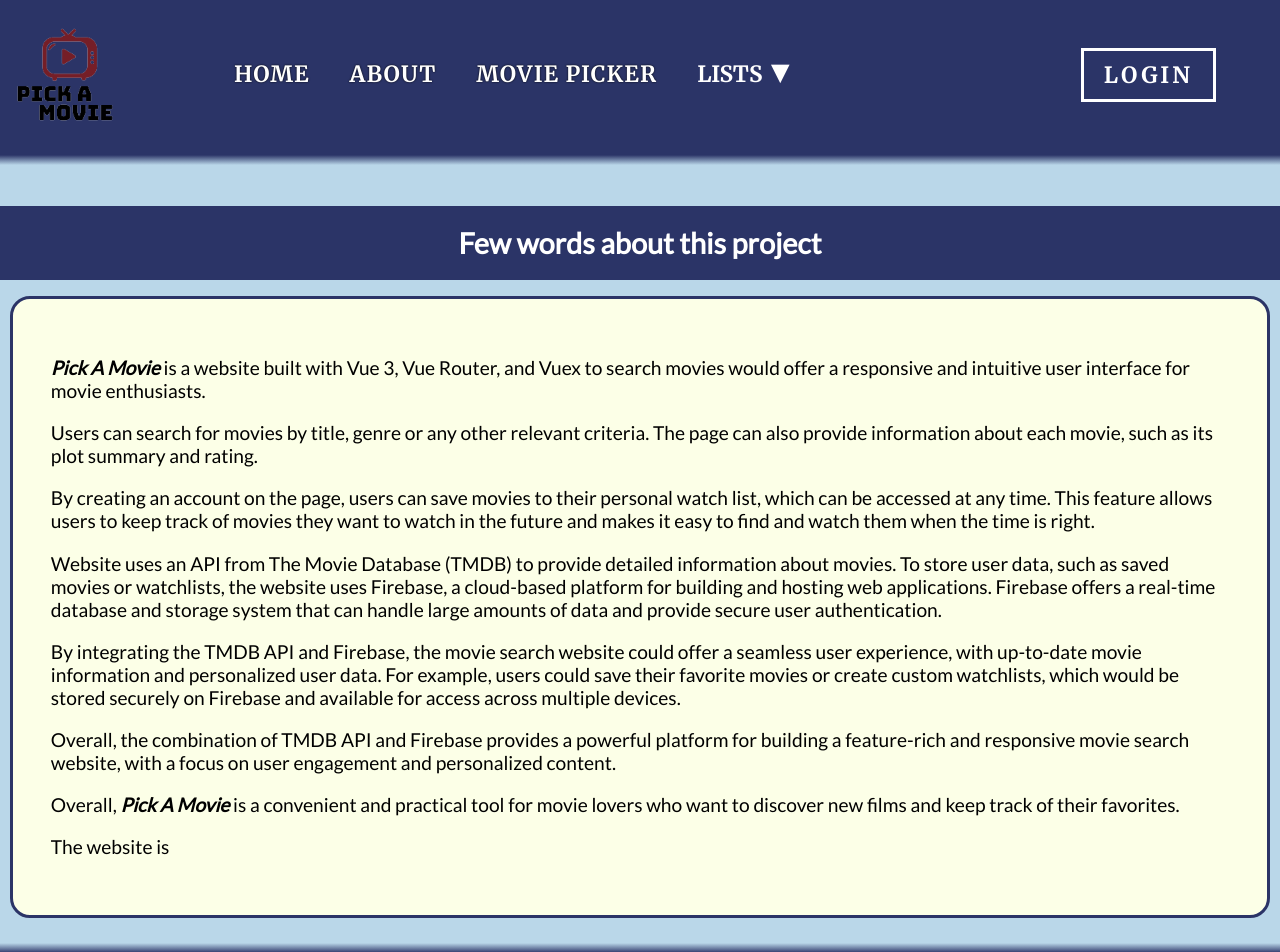
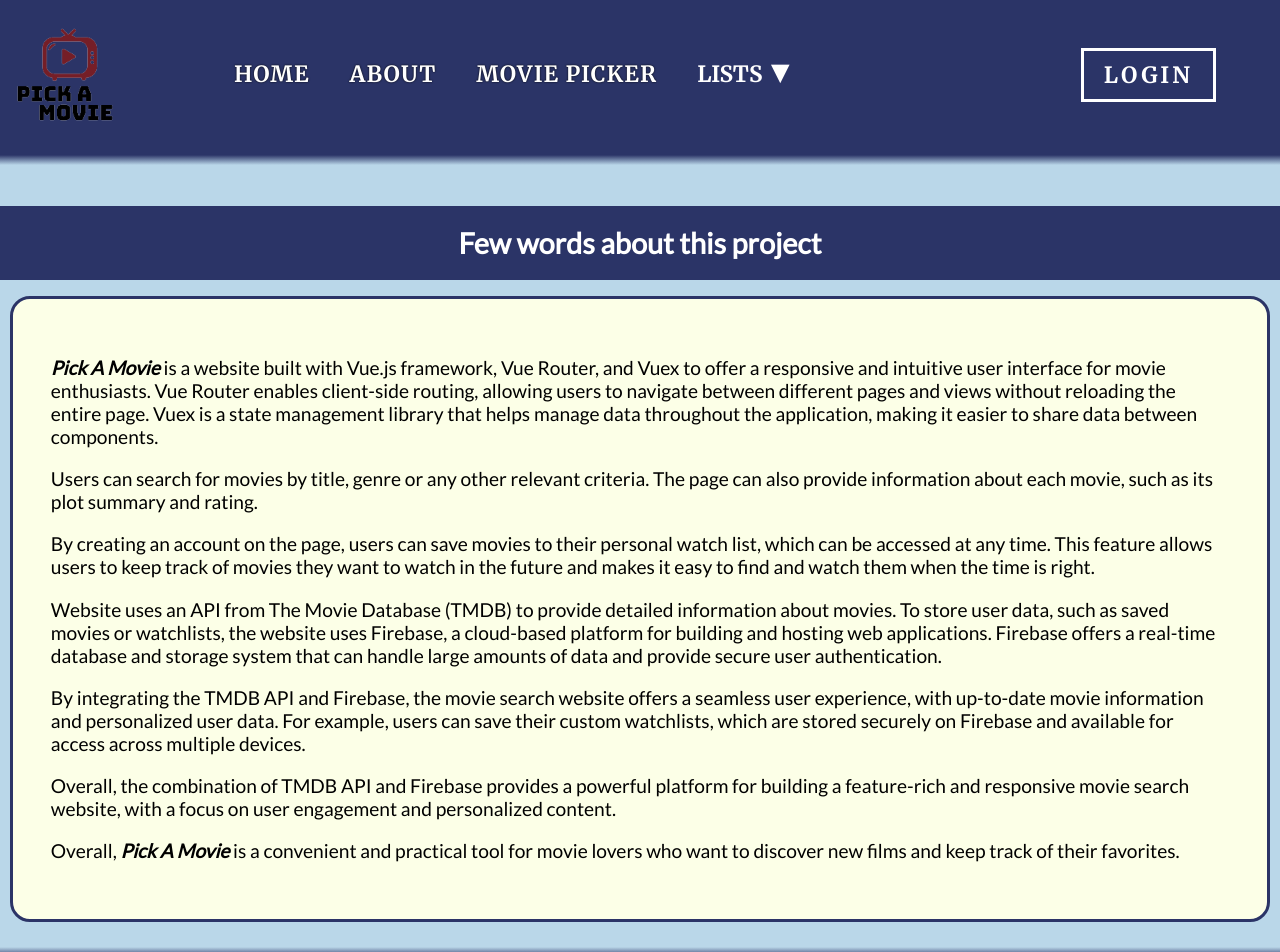
Before and after one commit to andrzejszlachta/pick-a-movie, a Vue app: page /about in a window 1280 px wide. Shown: the top 952 px of the page. Built offline with nearby package versions, Linux system fonts and the light colour scheme.

Commit message:
Text correcting

```diff
--- a/src/pages/AboutPage.vue
+++ b/src/pages/AboutPage.vue
@@ -2,21 +2,16 @@
   <div>
     <h2>Few words about this project</h2>
     <section class="max-width">
-      <p><em>Pick A Movie</em> is a website built with Vue 3, Vue Router, and Vuex to search movies would offer a responsive and intuitive user interface for movie enthusiasts.</p>
+      <p><em>Pick A Movie</em> is a website built with Vue.js framework, Vue Router, and Vuex to offer a responsive and intuitive user interface for movie enthusiasts. Vue Router enables client-side routing, allowing users to navigate between different pages and views without reloading the entire page. Vuex is a state management library that helps manage data throughout the application, making it easier to share data between components.</p>
       <p>Users can search for movies by title, genre or any other relevant criteria. The page can also provide information about each movie, such as its plot summary and rating.</p>
       <p>By creating an account on the page, users can save movies to their personal watch list, which can be accessed at any time. This feature allows users to keep track of movies they want to watch in the future and makes it easy to find and watch them when the time is right.</p>
       <p>Website uses an API from The Movie Database (TMDB) to provide detailed information about movies. To store user data, such as saved movies or watchlists, the website uses Firebase, a cloud-based platform for building and hosting web applications. Firebase offers a real-time database and storage system that can handle large amounts of data and provide secure user authentication.</p>
-      <p>By integrating the TMDB API and Firebase, the movie search website could offer a seamless user experience, with up-to-date movie information and personalized user data. For example, users could save their favorite movies or create custom watchlists, which would be stored securely on Firebase and available for access across multiple devices. </p>
+      <p>By integrating the TMDB API and Firebase, the movie search website offers a seamless user experience, with up-to-date movie information and personalized user data. For example, users can save their custom watchlists, which are stored securely on Firebase and available for access across multiple devices. </p>
       <p>Overall, the combination of TMDB API and Firebase provides a powerful platform for building a feature-rich and responsive movie search website, with a focus on user engagement and personalized content.</p>
       <p>Overall, <em>Pick A Movie</em> is a convenient and practical tool for movie lovers who want to discover new films and keep track of their favorites.</p>
-      <p>The website is</p>
     </section>
   </div>
 </template>
-
-<script>
-
-</script>
 
 <style lang="scss" scoped>
 @import '@/_variables';
```
